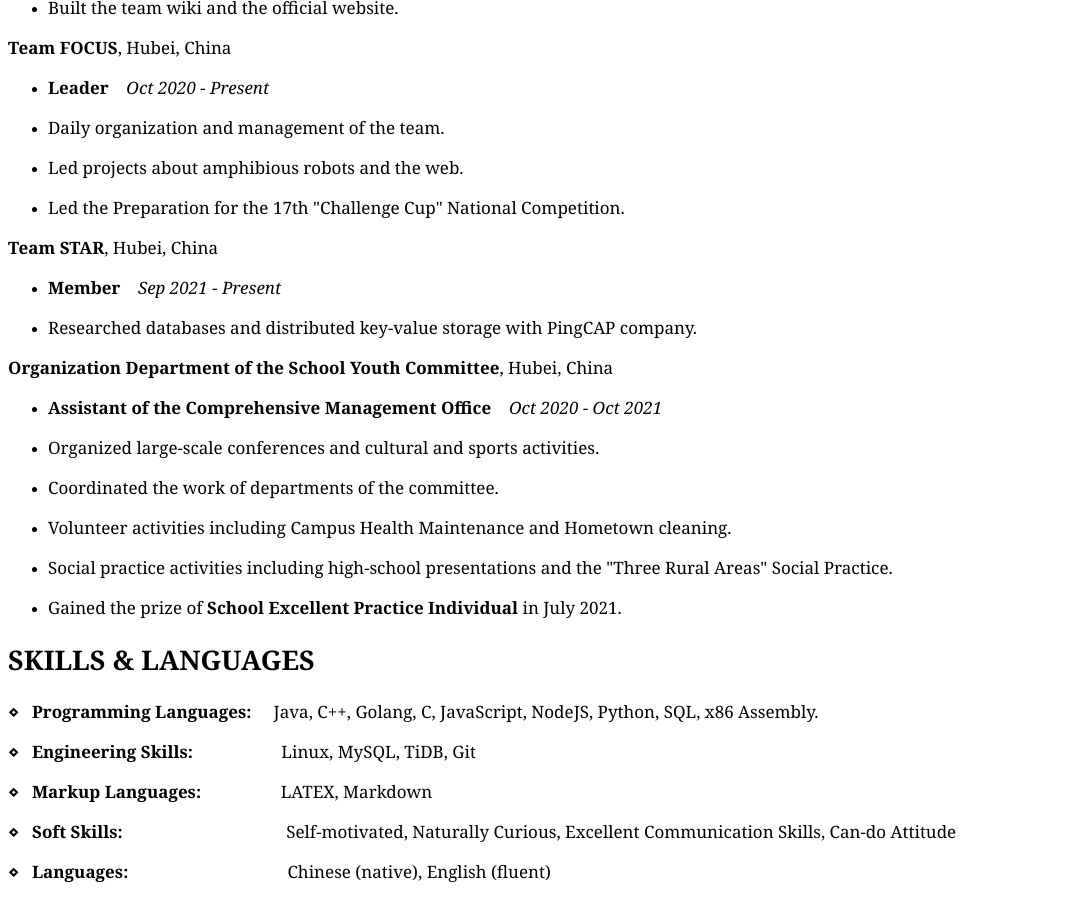
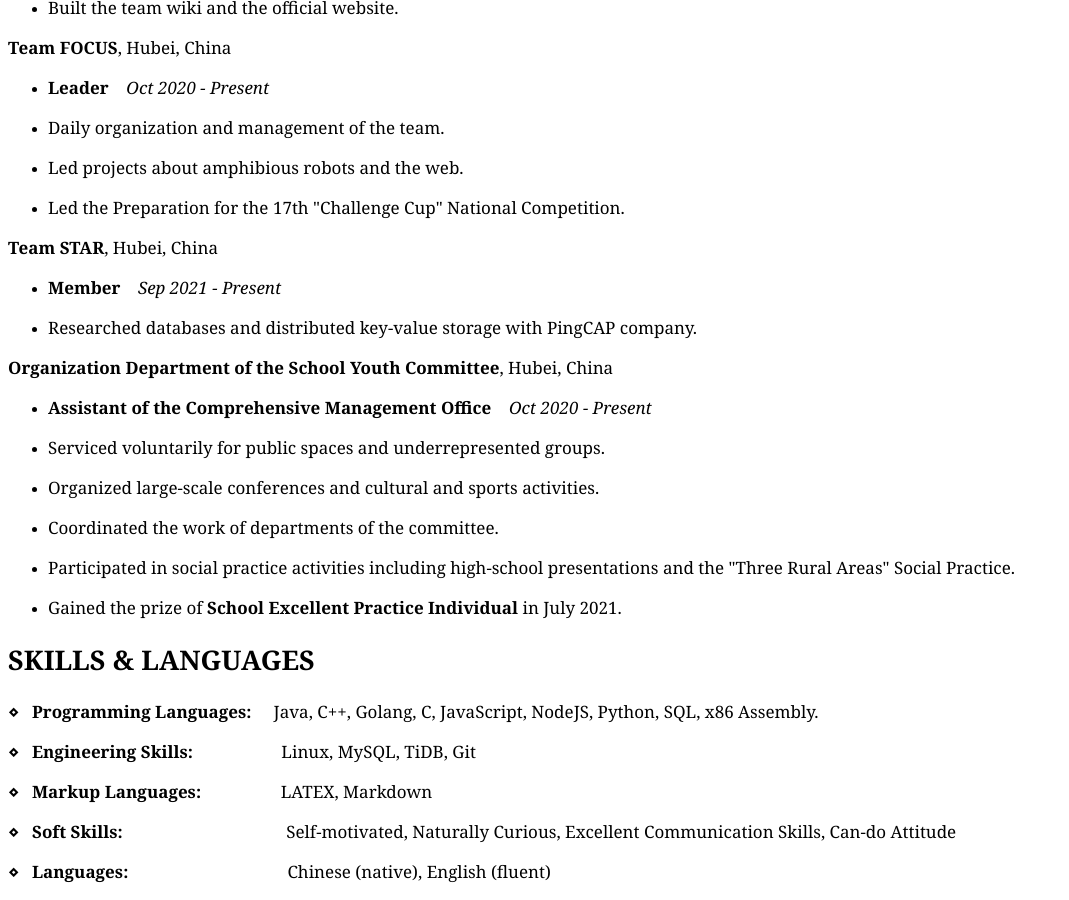
Before and after one commit to SleepyLGod/SleepyLGod.github.io, a Jekyll site: the page _pages/cv_md_export.html, which Jekyll copies as it is, in a window 1280 px wide and 900 px high, scrolled down 2181 px. Shown: the whole window, without its empty margins (0-1069 px from the left). Built offline with Jekyll 4.4.1, drawn with Linux system fonts in a browser that asks for light colours; nearby versions of some CDN libraries.

Commit message:
Updated resume_haodongo.pdf and cv_md_export.html

```diff
--- a/_pages/cv_md_export.html
+++ b/_pages/cv_md_export.html
@@ -207,7 +207,10 @@
     <ul>
         <li>
             <p class="style1"><strong>Assistant of the Comprehensive Management Office</strong>
-                &nbsp;&nbsp;&nbsp;<em>Oct 2020 - Oct 2021</em></p>
+                &nbsp;&nbsp;&nbsp;<em>Oct 2020 - Present</em></p>
+        </li>
+        <li>
+            <p class="style1">Serviced voluntarily for public spaces and underrepresented groups.</p>
         </li>
         <li>
             <p class="style1">Organized large-scale conferences and cultural and sports activities.</p>
@@ -216,10 +219,7 @@
             <p class="style1">Coordinated the work of departments of the committee.</p>
         </li>
         <li>
-            <p class="style1">Volunteer activities including Campus Health Maintenance and Hometown cleaning.</p>
-        </li>
-        <li>
-            <p class="style1">Social practice activities including high-school presentations and the &quot;Three Rural
+            <p class="style1">Participated in social practice activities including high-school presentations and the &quot;Three Rural
                 Areas&quot; Social Practice.</p>
         </li>
         <li>
```
Also changed, not shown: 1 other file.
